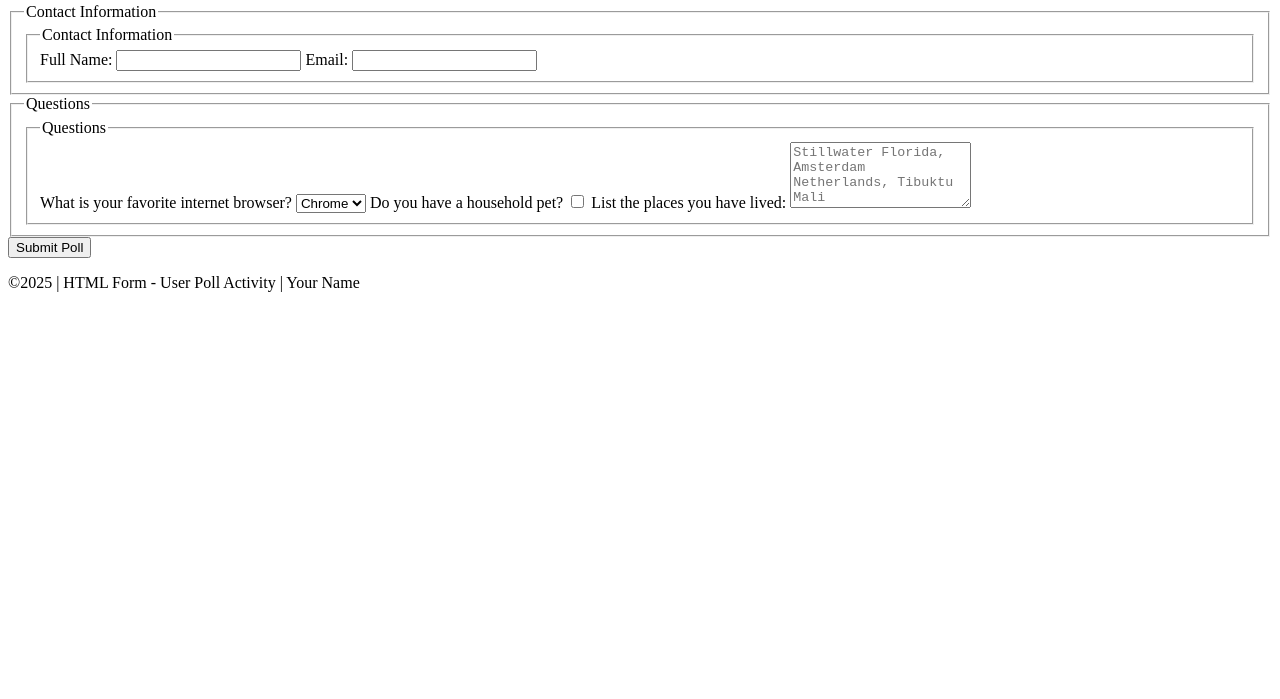
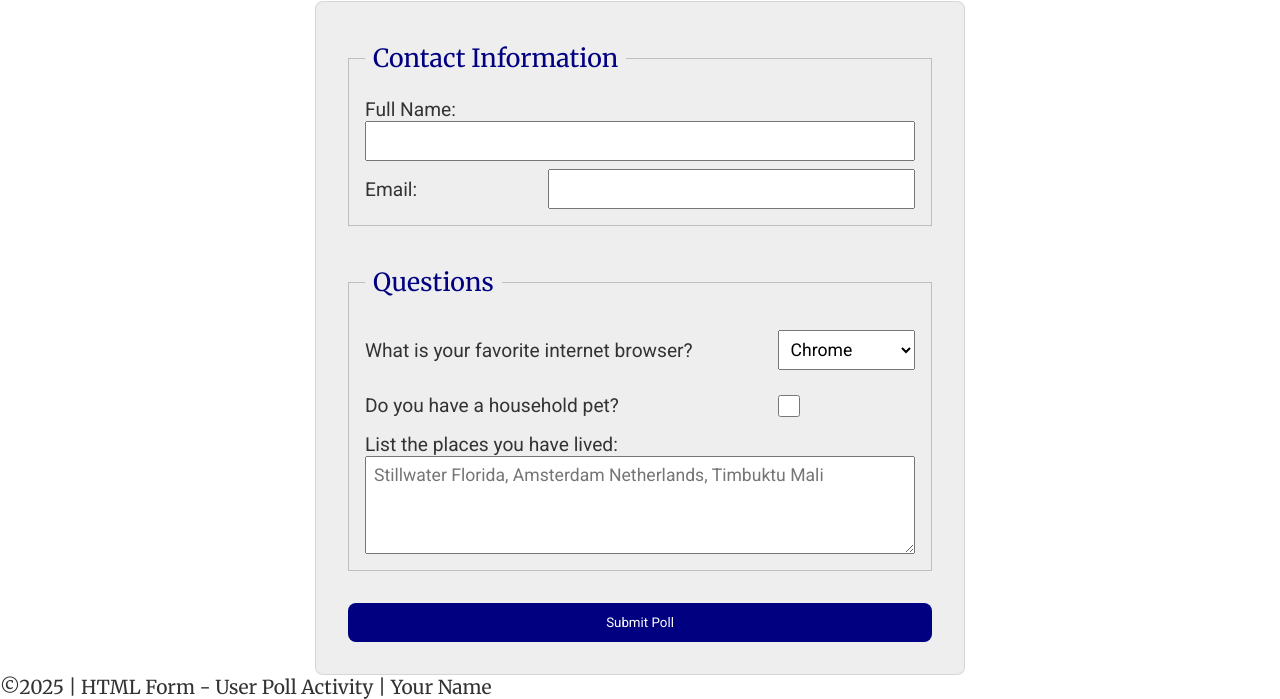
Before and after one commit to CamillaVieiraDevelopment/wdd130, a plain HTML site: page week05/exercises/poll-form.html in a window 1280 px wide. Shown: the part 103-802 px from the top of the page. Drawn offline with Linux system fonts and the light colour scheme.

```diff
--- a/week05/exercises/poll-form.html
+++ b/week05/exercises/poll-form.html
@@ -3,10 +3,10 @@
 <head>
   <meta charset="utf-8">
   <meta name="viewport" content="width=device-width, initial-scale=1">
-  <link rel="styles_form/poll-form.css">
+  <link rel="stylesheet" href="styles_form/poll-form.css">
   <link rel="preconnect" href="https://fonts.googleapis.com">
   <link rel="preconnect" href="https://fonts.gstatic.com" crossorigin>
-  <link href="https://fonts.googleapis.com/css2?family=Merriweather:wght@400;700&family=Roboto:w
+  <link href="https://fonts.googleapis.com/css2?family=Merriweather:wght@400;700&family=Roboto:wght@400;700&display=swap" rel="stylesheet">
   <title>WDD 130 | HTML Form - User Poll</title>
 </head>
 <body>
@@ -17,24 +17,21 @@
   <form>
     <fieldset>
       <legend>Contact Information</legend>
-      <!-- form elements will go here -->
-      <form>
-        <fieldset>
-          <legend>Contact Information</legend>
+      <div class="form-item">
         <label for="fullname">Full Name:</label>
         <input type="text" id="fullname" name="fullname">
+      </div>
+      <div class="form-item column2">
         <label for="useremail">Email:</label>
         <input type="email" id="useremail" name="useremail">
+      </div>
     </fieldset>
 
-      </form>
-
-    </fieldset>
     <fieldset>
       <legend>Questions</legend>
-      <!-- form elements will go here -->
-      <fieldset>
-        <legend>Questions</legend>
+
+      <!-- Adicionando column1 no container do select -->
+      <div class="form-item column1">
         <label for="browser">What is your favorite internet browser?</label>
         <select id="browser" name="browser">
           <option value="chrome">Chrome</option>
@@ -44,18 +41,25 @@
           <option value="brave">Brave</option>
           <option value="other">Other</option>
         </select>
+      </div>
+
+      <!-- Adicionando column1 no container do checkbox -->
+      <div class="form-item column1">
         <label for="pet">Do you have a household pet?</label>
         <input type="checkbox" id="pet" name="pet">
+      </div>
+
+      <div class="form-item">
         <label for="feedback">List the places you have lived:</label>
-        <textarea id="feedback" name="feedback" rows="4" placeholder="Stillwater Florida, Amsterdam Netherlands, Tibuktu Mali"></textarea>
-      </fieldset>
+        <textarea id="feedback" name="feedback" rows="4" placeholder="Stillwater Florida, Amsterdam Netherlands, Timbuktu Mali"></textarea>
+      </div>
+
     </fieldset>
 
     <button type="submit">Submit Poll</button>
   </form>
 </main>
 
-</main>
 <footer>
   <p>©2025 | HTML Form - User Poll Activity | Your Name</p>
 </footer>
--- a/week05/exercises/styles_form/poll-form.css
+++ b/week05/exercises/styles_form/poll-form.css
@@ -1,10 +1,8 @@
-
 * {
   margin: 0;
   padding: 0;
   box-sizing: border-box;
 }
-
 
 body {
   font-family: Merriweather, Georgia, serif;
@@ -12,7 +10,6 @@ body {
   color: #333;
   background: #fff;
 }
-
 
 header {
   margin: 0 auto;
@@ -26,7 +23,6 @@ h1 {
   text-align: center;
 }
 
-
 form {
   width: 650px;
   margin: 0 auto;
@@ -37,7 +33,6 @@ form {
   display: grid;
 }
 
-
 fieldset {
   display: grid;
   grid-gap: .5rem;
@@ -46,30 +41,26 @@ fieldset {
   padding: 1rem;
 }
 
-
 legend {
   padding: 0.5rem;
   color: navy;
   font-size: 1.3em;
 }
 
-
 label, input, button, select, textarea {
   font-family: Roboto, Arial, sans-serif;
 }
 
-
 label {
-  text-align: right;
+  text-align: left; /* Alinhamento à esquerda */
   padding-right: 1rem;
 }
-
 
 input, select, textarea {
   padding: 0.5rem;
   font-size: 1.1rem;
+  text-align: left; /* Alinhamento à esquerda */
 }
-
 
 input[type="checkbox"] {
   width: 22px;
@@ -77,6 +68,20 @@ input[type="checkbox"] {
   vertical-align: bottom;
 }
 
+.form-item {
+  display: grid;
+  align-items: center;
+  text-align: left; /* Alinhamento à esquerda */
+}
+
+.column1 {
+  grid-template-columns: 3fr 1fr;
+  margin: 0.5rem 0;
+}
+
+.column2 {
+  grid-template-columns: 1fr 2fr;
+}
 
 button {
   margin: 1rem;
@@ -85,19 +90,4 @@ button {
   border: none;
   border-radius: .5rem;
   padding: .75rem;
-  font-size: 1.2rem;
-}
-
-button:hover {
-  background-color: darkgreen;
-}
-
-
-footer {
-  margin: 1rem auto 0;
-  width: 650px;
-  text-align: center;
-  font-size: 0.8em;
-  color: #777;
-  border-top: 1px solid #ccc;
-}
+  font
--- a/wwr/styles/rafting.css
+++ b/wwr/styles/rafting.css
@@ -211,7 +211,7 @@ h2 {
   height: 150px; /* Maintains proportion */
   object-fit: cover; /* Prevents distortions */
   border-radius: 8px;
-  border: 2px solid var(--accent-color);
+  border: 2px solid var(--background-color);
 }
 
 
```
Lines whose indentation alone changed are shown as unchanged.
